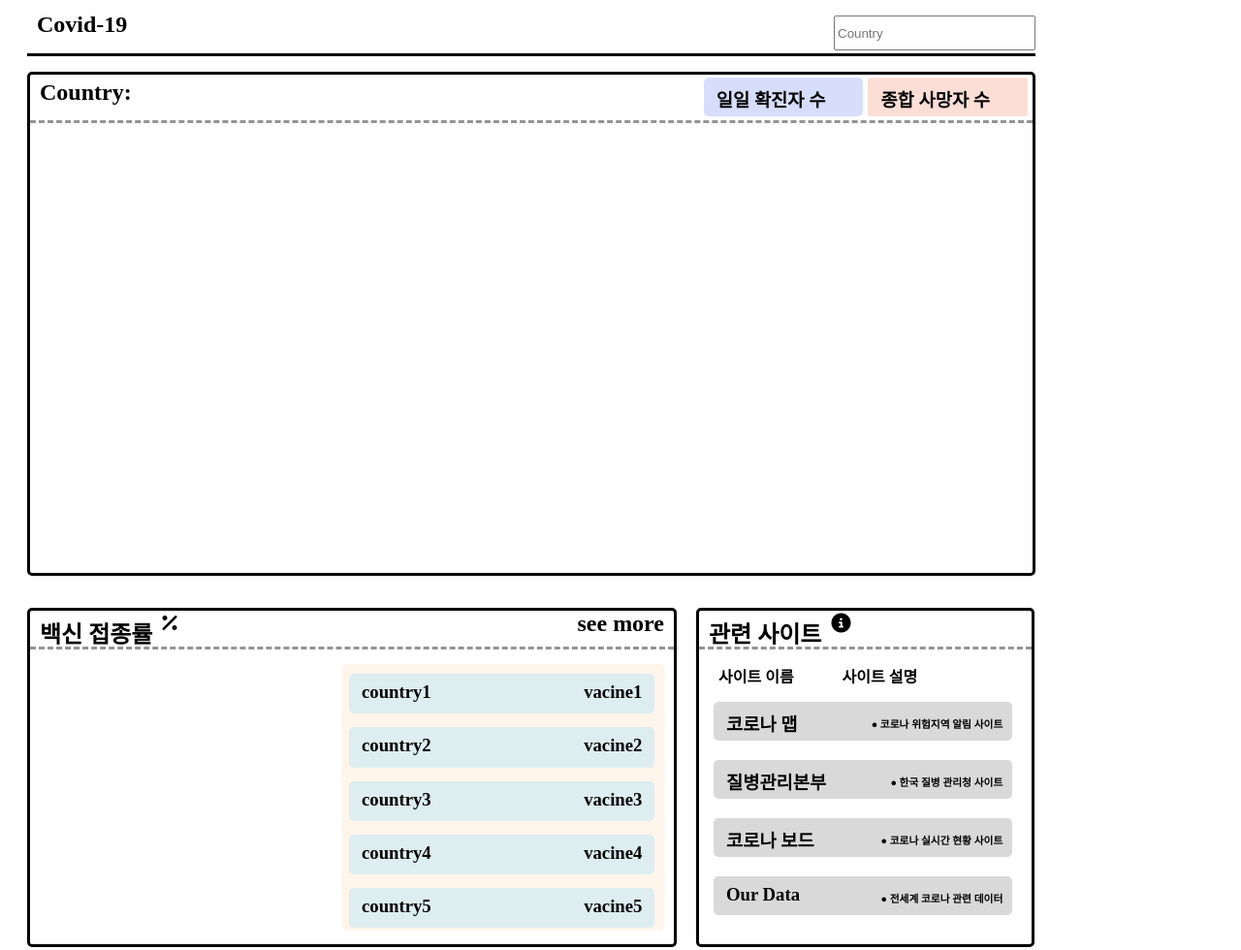
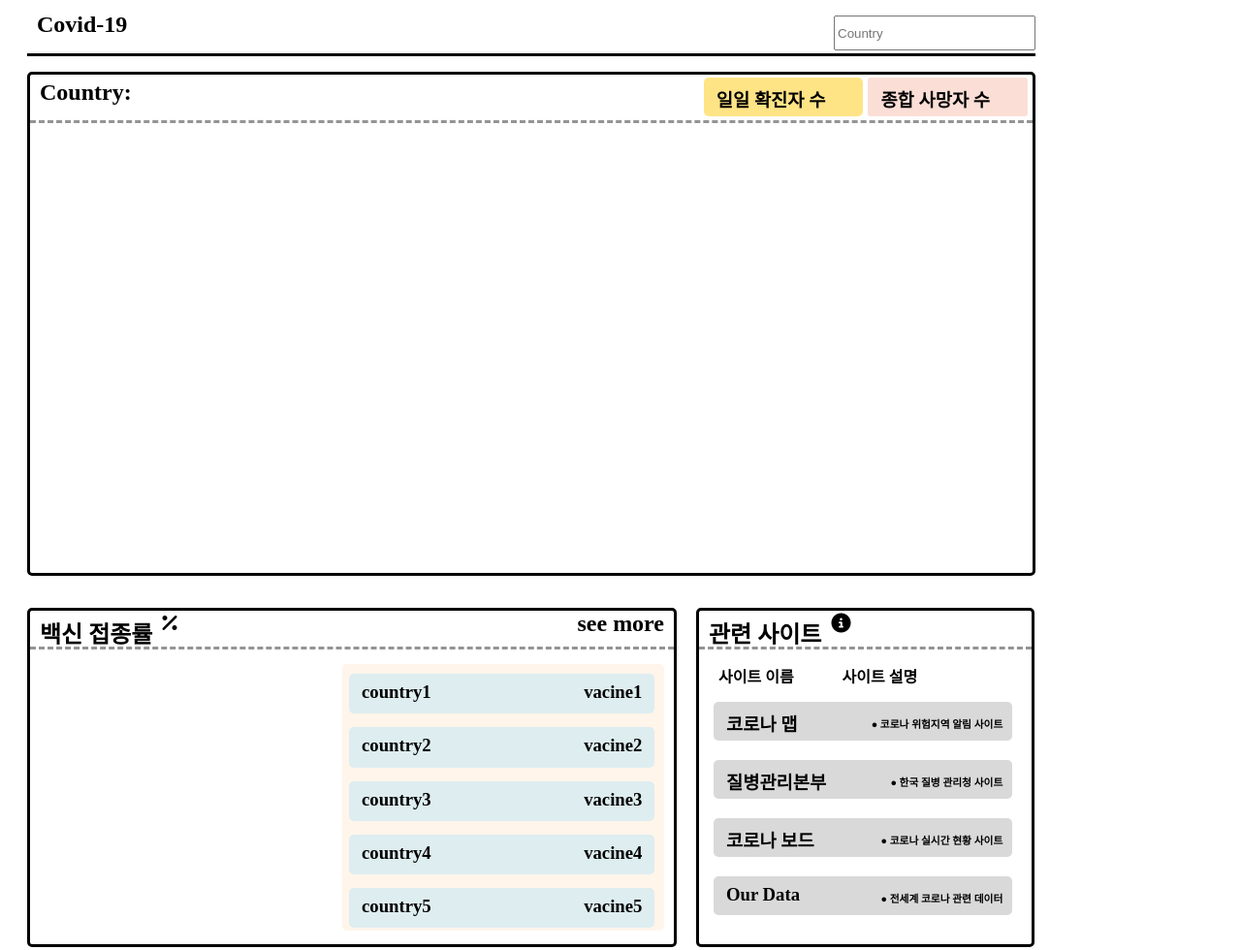
Before and after one commit to 29-min/Covid-19-data-web, a plain HTML site: page index.html in a window 1280 px wide. Shown: the whole page at 97% size. Drawn offline with nearby package versions, Linux system fonts and the light colour scheme; no server answers.

Commit message:
Update bar.css

```diff
--- a/css/bar.css
+++ b/css/bar.css
@@ -68,7 +68,7 @@ div.box3{
   width: 100%;
 }
 div.iconbox2{
-  background-color:rgba(175, 189, 248, 0.5);
+  background-color:rgba(255, 201, 14, 0.5);
   border-radius: 5px;
   display: inline-block;
   margin-top: 3px;
```
